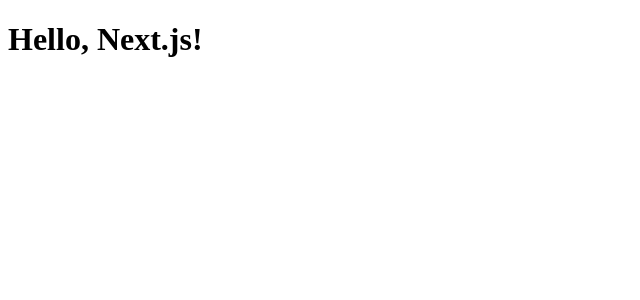
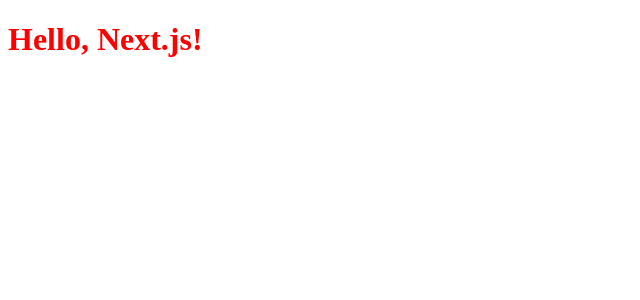
Before and after one commit to ckstn0777/Ah-Baegopa-Client, a Next.js app: page / in a window 1280 px wide. Shown: the top 300 px of the page, without its empty margins (0-640 px from the left). Built offline with nearby package versions, Linux system fonts and the light colour scheme.

Commit message:
feat: emotion 사용 시도 (결국 포기)

```diff
--- /dev/null
+++ b/app/emotion.tsx
@@ -0,0 +1,27 @@
+'use client'
+
+import createCache from '@emotion/cache'
+import { CacheProvider } from '@emotion/react'
+import { useState } from 'react'
+import { useServerInsertedHTML } from 'next/navigation'
+
+export default function RootStyleRegistry({ children }: { children: React.ReactNode }) {
+  const [cache] = useState(() => {
+    const cache = createCache({ key: 'css' })
+    cache.compat = true
+    return cache
+  })
+
+  useServerInsertedHTML(() => {
+    return (
+      <style
+        data-emotion={`${cache.key} ${Object.keys(cache.inserted).join(' ')}`}
+        dangerouslySetInnerHTML={{
+          __html: Object.values(cache.inserted).join(' '),
+        }}
+      />
+    )
+  })
+
+  return <CacheProvider value={cache}>{children}</CacheProvider>
+}
--- a/app/layout.tsx
+++ b/app/layout.tsx
@@ -1,5 +1,6 @@
 import React from 'react'
 import GlobalStyle from '../styles/GlobalStyle'
+import RootStyleRegistry from './emotion'
 
 export default function RootLayout({ children }: { children: React.ReactNode }) {
   return (
@@ -7,7 +8,10 @@
       <head>
         <title>Ah-Baegopa-Client</title>
       </head>
-      <body>{children}</body>
+      <body>
+        {/* <GlobalStyle /> */}
+        {children}
+      </body>
     </html>
   )
 }
--- a/app/page.tsx
+++ b/app/page.tsx
@@ -1,3 +1,13 @@
+/** @jsxImportSource @emotion/react */
+
+'use client'
+
+import { css } from '@emotion/react'
+
 export default function Page() {
-  return <h1>Hello, Next.js!</h1>
+  return <h1 css={wrapper}>Hello, Next.js!</h1>
 }
+
+const wrapper = css`
+  color: red;
+`
--- a/package.json
+++ b/package.json
@@ -9,6 +9,7 @@
     "lint": "next lint"
   },
   "dependencies": {
+    "@emotion/cache": "^11.10.5",
     "@emotion/react": "^11.10.5",
     "@emotion/styled": "^11.10.5",
     "@types/node": "18.11.9",
```
Also changed, not shown: next.config.js (+5 -2 lines), tsconfig.json (+3 -14 lines), 1 other file (tests, documents, lock files or other folders).
